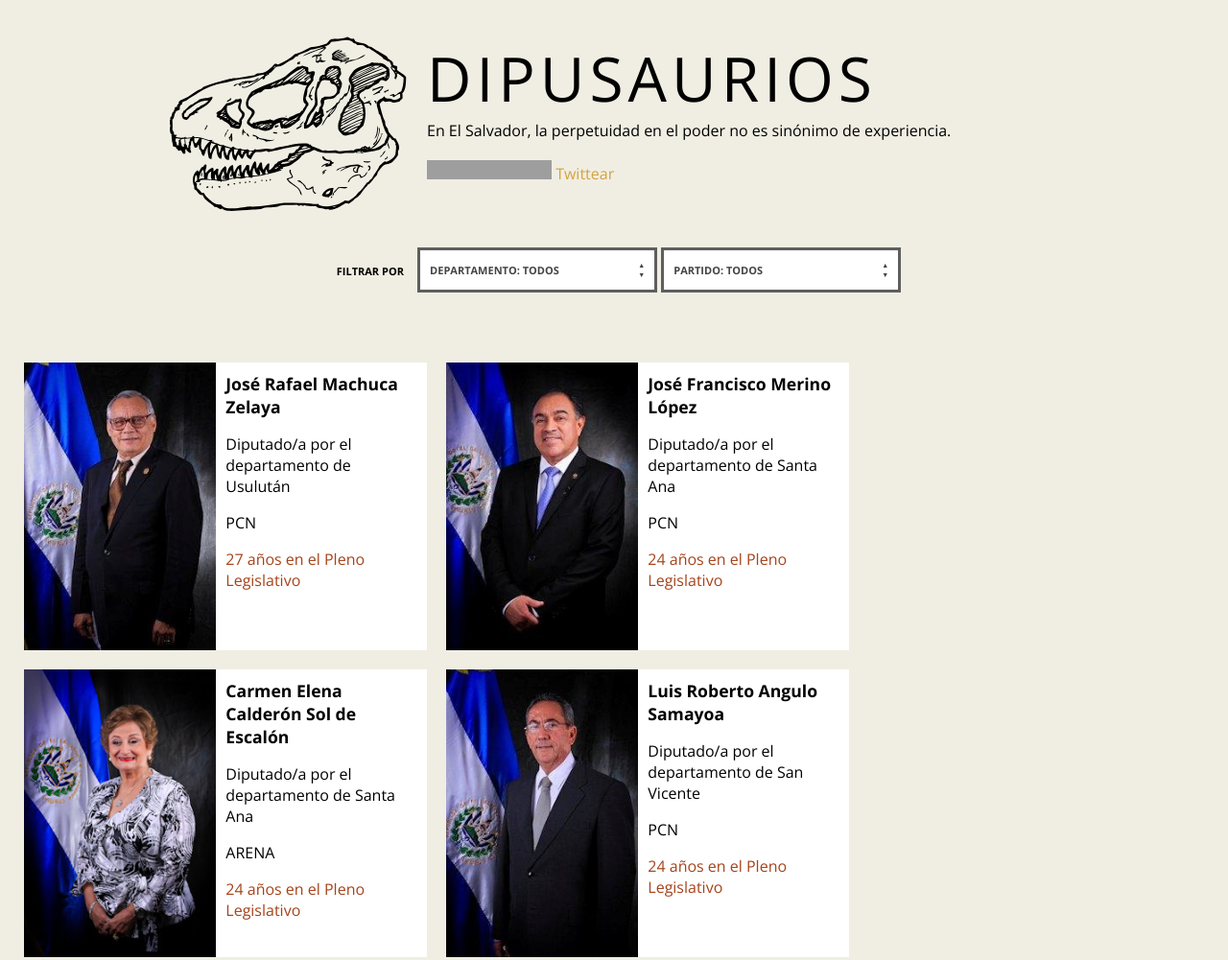
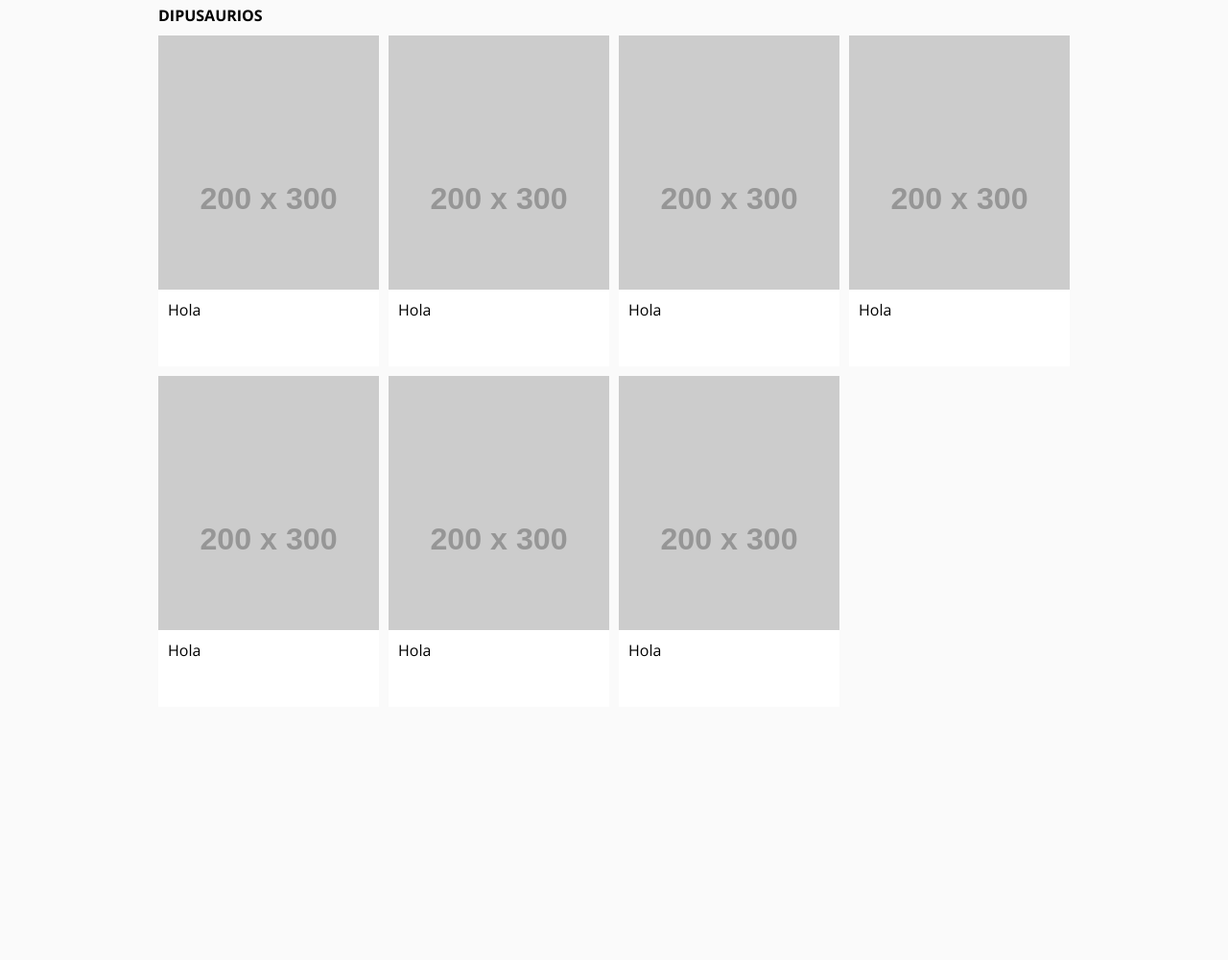
Before and after one commit to ricardoerl/dipusaurios, a website: page index.html in a window 1280 px wide. Shown: the top 1001 px of the page at 96% size. After the commit the page ends 800 px from the top, so only its background shows below. Drawn offline with nearby package versions, Linux system fonts and the light colour scheme; grey boxes are pictures that could not be loaded; placeholder pictures from the web are drawn by us.

Commit message:
New layout

```diff
--- a/css/dipusaurios.scss
+++ b/css/dipusaurios.scss
@@ -1,9 +1,5 @@
 /* Colores */
-$gray: #F0EEE2;
-$orange: #A6431A;
-$brown: #251203;
-$yellow: #D3A341;
-$blue: #7C90A8;
+
 
 /* Imports */
 @import "../js/select/selectordie";
@@ -27,184 +23,91 @@ html {
 }
 
 body {
+	position: relative;
 	font-size: 18px;
-	background-color: $gray;
 	font-family: 'Open Sans', sans-serif;
-
+	background: #fafafa;
 	@media screen and (max-width: 1350px) {
 		font-size: 16px;
 	}
 }
 
-	a {
-		color: $yellow;
-		text-decoration: none;
-	}
+.container,
+.card-container {
+	max-width: 960px;
+	margin: 0 auto;
 
-.kontainer {
-	max-width: 1350px;
-	margin: 0 auto;
-	padding-right: 15px;
-	padding-left: 15px;
-}
-
-.header {
-	text-align: center;
-	max-width: 960px;
-	margin: 3% auto;
 	@include clearfix;
 }
 
-	.site__icon {
-		width: 250px;
-		margin-right: 20px;
-		float: left;
-	}
-	.site__title {
-		text-align: left;
-	}
-		.title {
-			margin: 0;
-			font-size: 4em;
-			font-weight: 300;
-			text-transform: uppercase;
-			letter-spacing: 5px;
-		}
-		.description {
-			margin: 0;
-		}
-		.social span {
-			width: 130px;
-			height: 20px;
-			margin-top: 20px;
-			display: inline-block;
-			iframe {
-				width: 100%;
-				height: 100%;
-			}
-		}
+.site-header {
+	// background: #8D6D45 url('../img/fossil-background.png') center;
+}
 
-.content__filter {
-	text-align: center;
-}
-	.filter__title {
-		font-size: 1.1em;
-		font-size: 11px;
+	.site-title {
+		margin: 0;
+		font-size: 1em;
 		text-transform: uppercase;
-	}
-	.filter__title,
-	#by_department,
-	#by_gang {
-		margin: 0 10px;
+		padding: 5px;
+
 		display: inline-block;
-		vertical-align: middle;
 	}
 
-.content__people {
-	margin: 5% 0;
-	position: relative;
-	perspective: 800px;
+.card,
+.card-sizer {
+	width: 25%;
 }
-	/* Set perspective and flip the card */
-	.card__container {
-		perspective: 1000;
-		margin: 10px;
-		.flip {
-			transform: rotateY(180deg);
-		}
-		cursor: pointer;
+
+.card {
+	height: 355px;
+	min-height: 355px;
+	padding: 5px;
+
+	perspective: 800;
+}
+
+	.card-image {
+		width: 100%;
+		height: 100%;
+		position: absolute;
+	}
+	.card-info {
+		position: absolute;
+		width: 100%;
+		z-index: 2;
+
+		height: 80px;
+		padding: 10px;
+		background: #fff;
+
+		left: 0;
+		bottom: 0;
 	}
 
-	.card__container, .front, .back {
-		width: 420px;
-		height: 300px;
-		max-width: 420px;
+.card-wrapper {
+	width: 100%;
+	height: 100%;
+	-webkit-transform-style: preserve-3d;
+	-webkit-transition: 0.5s;
 
-		@media screen and (max-width: 1350px) {
+	&.flipped {
+		transform: rotatey(180deg);
+	}
+}
+	.face {
+		width: 100%;
+		height: 100%;
+		position: relative;
+		backface-visibility: hidden ;
+		background: #FFF;
 
+		&.front {
+			position: absolute;
+			z-index: 1;
+			cursor: pointer;
+		}
+		&.back {
+			cursor: pointer;
+			transform: rotatey(-180deg);
 		}
 	}
-
-	/* flip speed goes here */
-	.card {
-		transition: 0.6s;
-		transform-style: preserve-3d;
-
-		position: relative;
-		@include clearfix;
-	}
-		.card__image {
-			height: 100%;
-			margin-right: 10px;
-			float: left;
-		}
-		.card__image[src$=".gif"] {
-			height: 100%;
-			margin: auto;
-			position: absolute;
-			top: 0; left: 0;
-		}
-		.card__info {
-			padding: 10px;
-			font-weight: 300;
-			.name {
-				margin: 0;
-				font-size: 1.1em;
-			}
-			.years {
-				color: $orange;
-			}
-			span {
-				font-weight: 400;
-			}
-		}
-		.card__details {
-			padding: 10px;
-			text-align: center;
-			font-size: .8em;
-
-			.years_position {
-				margin: 0;
-				font-size: 4em;
-			}
-			.years__details {
-				padding: 5px auto;
-				text-align: left;
-				list-style: square;
-			}
-			.contact {
-				padding: 5px 0;
-				border-top: 2px solid $gray;
-			}
-		}
-
-
-	/* hide back of pane during swap */
-	.front, .back {
-		backface-visibility: hidden;
-		background-color: #FFF;
-		position: absolute;
-		top: 0;
-		left: 0;
-	}
-
-	/* front pane, placed above back */
-	.front {
-		z-index: 2;
-		/* for firefox 31 */
-		transform: rotateY(0deg);
-	}
-
-	/* back, initially hidden pane */
-	.back {
-		transform: rotateY(180deg);
-	}
-
-.attribution {
-	color: $blue;
-	padding: 2% 0;
-	text-align: center;
-	p {
-		margin: 0;
-	}
-}
--- a/index.html
+++ b/index.html
@@ -39,95 +39,106 @@
     </head>
     <body>
         <div id="fb-root"></div>
-        <header class="header">
-            <div class="kontainer">
-                <img class="site__icon" src="img/skulls/icon_tyrannosaurus.svg" alt="">
-                <div class="site__title">
-                    <h1 class="title">Dipusaurios</h1>
-                    <p class="description">En El Salvador, la perpetuidad en el poder no es sinónimo de experiencia.</p>
-                    <div class="social">
-                        <span class="facebook"><iframe src="//www.facebook.com/plugins/share_button.php?href=http%3A%2F%2Fdipusaurios.com%2F&amp;width&amp;layout=button_count&amp;appId=1478082862476083" scrolling="no" frameborder="0" style="border:none; overflow:hidden;" allowTransparency="true"></iframe></span>
-                        <span class="twitter"><a href="https://twitter.com/share" class="twitter-share-button" data-url="http://dipusaurios.com/" data-lang="es">Twittear</a></span>
-                    </div>
-                </div>
 
+        <header class="site-header">
+            <div class="container">
+                <h1 class="site-title">Dipusaurios</h1>
             </div>
         </header>
 
-        <section class="content">
-            <div class="kontainer">
-                <div class="content__filter">
-                    <h2 class="filter__title">Filtrar por</h2>
-                    <select id="by_department" data-placeholder="Por departamento" data-prefix="Departamento:" data-size="6">
-                        <option value="*">Todos</option>
-                        <option value=".ahuachapan">Ahuachapán</option>
-                        <option value=".cabanas">Cabañas</option>
-                        <option value=".chalatenango">Chalatenango</option>
-                        <option value=".cuscatlan">Cuscatlán</option>
-                        <option value=".la-libertad">La Libertad</option>
-                        <option value=".la-paz">La Paz</option>
-                        <option value=".la-union">La Unión</option>
-                        <option value=".morazan">Morazán</option>
-                        <option value=".san-miguel">San Miguel</option>
-                        <option value=".san-salvador">San Salvador</option>
-                        <option value=".san-vicente">San Vicente</option>
-                        <option value=".santa-ana">Santa Ana</option>
-                        <option value=".sonsonate">Sonsonate</option>
-                        <option value=".usulutan">Usulután</option>
-                    </select>
-                    <select id="by_gang" data-placeholder="Por partido" data-prefix="Partido:">
-                        <option value="*">Todos</option>
-                        <option value=".arena">ARENA</option>
-                        <option value=".fmln">FMLN</option>
-                        <option value=".pcn">PCN</option>
-                        <option value=".gana">GANA</option>
-                        <option value=".grupo">GPUE</option>
-                    </select>
+        <div class="card-container">
+            <div class="card-sizer"></div>
+            <div class="card">
+                <div class="card-wrapper">
+                    <div class="face front">
+                        <img class="card-image" src="http://placehold.it/200x300">
+                        <div class="card-info">
+                            <span>Hola</span>
+                        </div>
+                    </div>
+                    <div class="face back">
+                        Back
+                    </div>
                 </div>
-                <section class="content__people">
-
-                    <script id="person-template" type="text/x-handlebars-template">
-                    {{#each diputados}}
-                    <div class="card__container {{this.department_clean}} {{this.party_clean}} card__container-{{this.id}}">
-                        <article class="card">
-                            <div class="front">
-                                <img class="card__image" src="img/loader.png" data-echo="img/people/diputado_{{this.id}}.jpg" alt="Diputado">
-                                <div class="card__info">
-                                    <h1 class="name">{{this.name}}</h1>
-                                    <p class="position">Diputado/a por el departamento de <span>{{this.department}}</span></p>
-                                    <p class="gang">{{this.party}}</p>
-                                    <p class="years"><span>{{this.years}} años</span> en el Pleno Legislativo</p>
-                                </div>
-                            </div>
-                            <div class="back">
-                                <div class="card__details">
-                                    <h2 class="years_position">{{this.years}}</h2>
-                                    <span>Años como diputado/a</span>
-                                    <ul class="years__details">
-                                        <li>{{this.years_primary}} años como diputado/a propietario</li>
-                                        <li>{{this.years_secondary}} años como diputado/a suplente</li>
-                                    </ul>
-                                    <div class="contact">
-                                        <p><a class="mail" href="mailto:{{this.mail}}">{{this.mail}}</a></p>
-                                        <p><a class="profile" target="_blank" href="{{this.profile}}">Enlace a perfil institucional</a></p>
-                                    </div>
-                                </div>
-                            </div>
-                        </article>
-
+            </div>
+            <div class="card">
+                <div class="card-wrapper">
+                    <div class="face front">
+                        <img class="card-image" src="http://placehold.it/200x300">
+                        <div class="card-info">
+                            <span>Hola</span>
+                        </div>
                     </div>
-                    {{/each}}
-                    </script>
-
-                </section>
+                    <div class="face back">
+                        Back
+                    </div>
+                </div>
             </div>
-        </section>
-        <div class="colophon">
-            <p></p>
-        </div>
-        <div class="attribution">
-            <p>Desarrollado por <a href="https://twitter.com/RaulEr7">Raúl Bermúdez</a> y <a href="https://twitter.com/ricardoerl">Ricardo Ramírez</a></p>
-            <p>Tyrannosaurus Skull diseñado por <a href="http://www.thenounproject.com/Dactrtr">Dactrtr</a> en <a href="http://www.thenounproject.com">Noun Project</a></p>
+            <div class="card">
+                <div class="card-wrapper">
+                    <div class="face front">
+                        <img class="card-image" src="http://placehold.it/200x300">
+                        <div class="card-info">
+                            <span>Hola</span>
+                        </div>
+                    </div>
+                    <div class="face back">
+                        Back
+                    </div>
+                </div>
+            </div>
+            <div class="card">
+                <div class="card-wrapper">
+                    <div class="face front">
+                        <img class="card-image" src="http://placehold.it/200x300">
+                        <div class="card-info">
+                            <span>Hola</span>
+                        </div>
+                    </div>
+                    <div class="face back">
+                        Back
+                    </div>
+                </div>
+            </div>
+            <div class="card">
+                <div class="card-wrapper">
+                    <div class="face front">
+                        <img class="card-image" src="http://placehold.it/200x300">
+                        <div class="card-info">
+                            <span>Hola</span>
+                        </div>
+                    </div>
+                    <div class="face back">
+                        Back
+                    </div>
+                </div>
+            </div>
+            <div class="card">
+                <div class="card-wrapper">
+                    <div class="face front">
+                        <img class="card-image" src="http://placehold.it/200x300">
+                        <div class="card-info">
+                            <span>Hola</span>
+                        </div>
+                    </div>
+                    <div class="face back">
+                        Back
+                    </div>
+                </div>
+            </div>
+            <div class="card">
+                <div class="card-wrapper">
+                    <div class="face front">
+                        <img class="card-image" src="http://placehold.it/200x300">
+                        <div class="card-info">
+                            <span>Hola</span>
+                        </div>
+                    </div>
+                    <div class="face back">
+                        Back
+                    </div>
+                </div>
+            </div>
         </div>
 
         <script src="//code.jquery.com/jquery-2.1.1.min.js"></script>
@@ -139,15 +150,6 @@
         <script>
             echo.init();
         </script>
-
-        <script>!function(d,s,id){var js,fjs=d.getElementsByTagName(s)[0],p=/^http:/.test(d.location)?'http':'https';if(!d.getElementById(id)){js=d.createElement(s);js.id=id;js.src=p+'://platform.twitter.com/widgets.js';fjs.parentNode.insertBefore(js,fjs);}}(document, 'script', 'twitter-wjs');</script>
-        <script>(function(d, s, id) {
-          var js, fjs = d.getElementsByTagName(s)[0];
-          if (d.getElementById(id)) return;
-          js = d.createElement(s); js.id = id;
-          js.src = "//connect.facebook.net/es_LA/sdk.js#xfbml=1&appId=1478082862476083&version=v2.0";
-          fjs.parentNode.insertBefore(js, fjs);
-        }(document, 'script', 'facebook-jssdk'));</script>
         <script>
           (function(i,s,o,g,r,a,m){i['GoogleAnalyticsObject']=r;i[r]=i[r]||function(){
           (i[r].q=i[r].q||[]).push(arguments)},i[r].l=1*new Date();a=s.createElement(o),
--- a/js/dipusaurios.js
+++ b/js/dipusaurios.js
@@ -1,17 +1,19 @@
 $(function(){
 	$.getJSON('data/dipusaurios.json', function (data) {
-		var getTemplate = $("#person-template").html(),
-			template    = Handlebars.compile(getTemplate);
+		// var getTemplate = $("#person-template").html(),
+		// 	template    = Handlebars.compile(getTemplate);
 
-		var container = $('.content__people').html(template(data)).isotope({
-			itemSelector: '.card__container',
-			layoutMode: 'fitRows',
+		var container = $('.card-container').isotope({
+			masonry: {
+			  columnWidth: '.card-sizer'
+			},
+			itemSelector: '.card',
 			getSortData : {
 				years: '.years parseInt'
-				},
-				sortBy: 'years',
-				sortAscending: false
-			});
+			},
+			sortBy: 'years',
+			sortAscending: false
+		});
 
 		$('#by_department').on('change', function() {
 			var filterValue = this.value + ($("#by_gang option:selected").val());
@@ -33,9 +35,13 @@ $(function(){
 		$("#by_department, #by_gang").selectOrDie({
 		cycle: true
 		});
-		$('.card').on( 'click', function() {
-			$( this ).toggleClass( "flip" );
-		});
+
+		$('.card').click(function(){
+	        $(this).find('.card-wrapper').addClass('flipped').mouseleave(function(){
+	            $(this).removeClass('flipped');
+	        });
+	        return false;
+	    });
 
 	});
 });
```
Also changed, not shown: Gruntfile.js (added, +31 -0 lines), package.json (added, +9 -0 lines), css/dipusaurios.min.css, img/fossil-background.png (added), img/share.jpg (deleted), img/skulls/icon_tyrannosaurus.svg (deleted), 1 other file.
